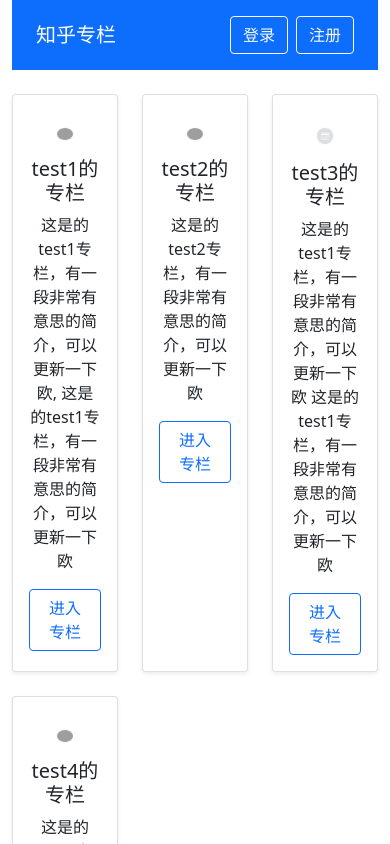
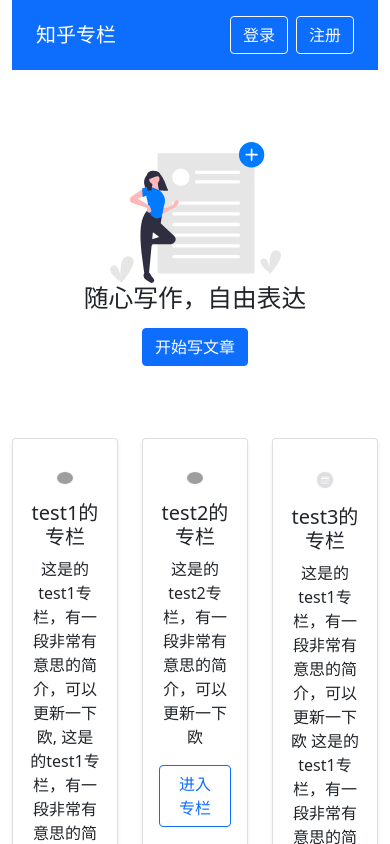
Before and after one commit to 2218675712/vue3-zhihu, a Vue app: page / in a window 390 px wide. Shown: the top 844 px of the page. Built offline with nearby package versions, Linux system fonts and the light colour scheme; grey boxes are pictures that could not be loaded; the HTML template or start-up script is replaced by a standard one.

Commit message:
使用getters

```diff
--- a/src/components/ColumnList.vue
+++ b/src/components/ColumnList.vue
@@ -6,7 +6,6 @@
           <img :src="column.avatar" class="rounded-circle border border-light w-25 my-3" :alt="column.title">
           <h5 class="card-title">{{ column.title }}</h5>
           <p class="card-text text-left">{{ column.description }}</p>
-<!--          <router-link :to="`/column/${column.id}`" class="btn btn-outline-primary">进入专栏</router-link>-->
           <router-link :to="{name:'column',params:{id:column.id}}" class="btn btn-outline-primary">进入专栏</router-link>
         </div>
       </div>
--- a/src/store/index.ts
+++ b/src/store/index.ts
@@ -22,9 +22,22 @@ export default createStore<GlobalDataProps>({
     }
   },
   mutations: {
-    login (store) {
-      store.user = { ...store.user, isLogin: true, name: '彼岸' }
+    login (state) {
+      state.user = { ...state.user, isLogin: true, name: '彼岸' }
     }
+  },
+  getters: {
+    biggerColumnLen (state) {
+      return state.columns.filter(c => c.id > 2).length
+    },
+    getColumnById: (state) => (id: number) => {
+      return state.columns.find(c => c.id === id)
+    },
+
+    getPostsById: (state) => (cid: number) => {
+      return state.posts.find(post => post.columnId === cid)
+    }
+
   },
   actions: {},
   modules: {}
--- a/src/views/ColumnDetail.vue
+++ b/src/views/ColumnDetail.vue
@@ -3,7 +3,7 @@
   <div class="column-detail-page w-75 mx-auto">
     <div class="column-info row mb-4 border-bottom pb-4 align-items-center" v-if="column">
       <div class="col-3 text-center">
-        <img :src="column.avatar && column.avatar.fitUrl" :alt="column.title" class="rounded-circle border w-100">
+        <img :src="column.avatar" :alt="column.title" class="rounded-circle border w-100">
       </div>
       <div class="col-9">
         <h4>{{column.title}}</h4>
@@ -17,18 +17,22 @@
 
 <script lang="ts">
 import { useRoute } from 'vue-router'
-import { testData, testPosts } from '@/testData'
+
 import PostList from '@/views/PostList.vue'
+import { computed } from 'vue'
+import { useStore } from 'vuex'
+import { GlobalDataProps } from '@/store'
 
 export default {
   name: 'ColumnDetail',
   components: { PostList },
   setup () {
+    const store = useStore<GlobalDataProps>()
     const route = useRoute()
     // 字符串转数字
     const currentId = +route.params.id
-    const column = testData.find(c => c.id === currentId)
-    const list = testPosts.filter(post => post.columnId === currentId)
+    const column = computed(() => store.getters.getColumnById(currentId))
+    const list = computed(() => store.getters.getPostsById(currentId))
     return {
       column,
       list
--- a/src/views/Home.vue
+++ b/src/views/Home.vue
@@ -1,6 +1,18 @@
 <template>
   <div class="home-page">
+    <section class="py-5 text-center container">
+      <div class="row py-lg-5">
+        <div class="col-lg-6 col-md-8 mx-auto">
+          <img src="../assets/callout.svg" alt="callout" class="w-50"/>
+          <h2 class="font-weight-light">随心写作，自由表达</h2>
+          <p>
+            <a href="#" class="btn btn-primary my-2">开始写文章</a>
+          </p>
+        </div>
+      </div>
+    </section>
     <ColumnList :list="list"></ColumnList>
+    {{biggerColumnLen}}
   </div>
 </template>
 
@@ -15,8 +27,10 @@ export default {
   setup () {
     const store = useStore<GlobalDataProps>()
     const list = computed(() => store.state.columns)
+    const biggerColumnLen = computed(() => store.getters.biggerColumnLen)
     return {
-      list
+      list,
+      biggerColumnLen
     }
   },
   components: {
--- a/src/views/Login.vue
+++ b/src/views/Login.vue
@@ -38,7 +38,6 @@ export default {
   setup () {
     const store = useStore()
     const router = useRouter()
-    const inputRef = ref<any>()
     const emailVal = ref('')
     const emailRules: RulesProp = [
       { type: 'required', message: '电子邮箱地址不能为空' },
@@ -64,8 +63,7 @@ export default {
       emailVal,
       passwordVal,
       passwordRules,
-      onFormSubmit,
-      inputRef
+      onFormSubmit
     }
   },
   components: {
```
Also changed, not shown: src/assets/callout.svg (added).
